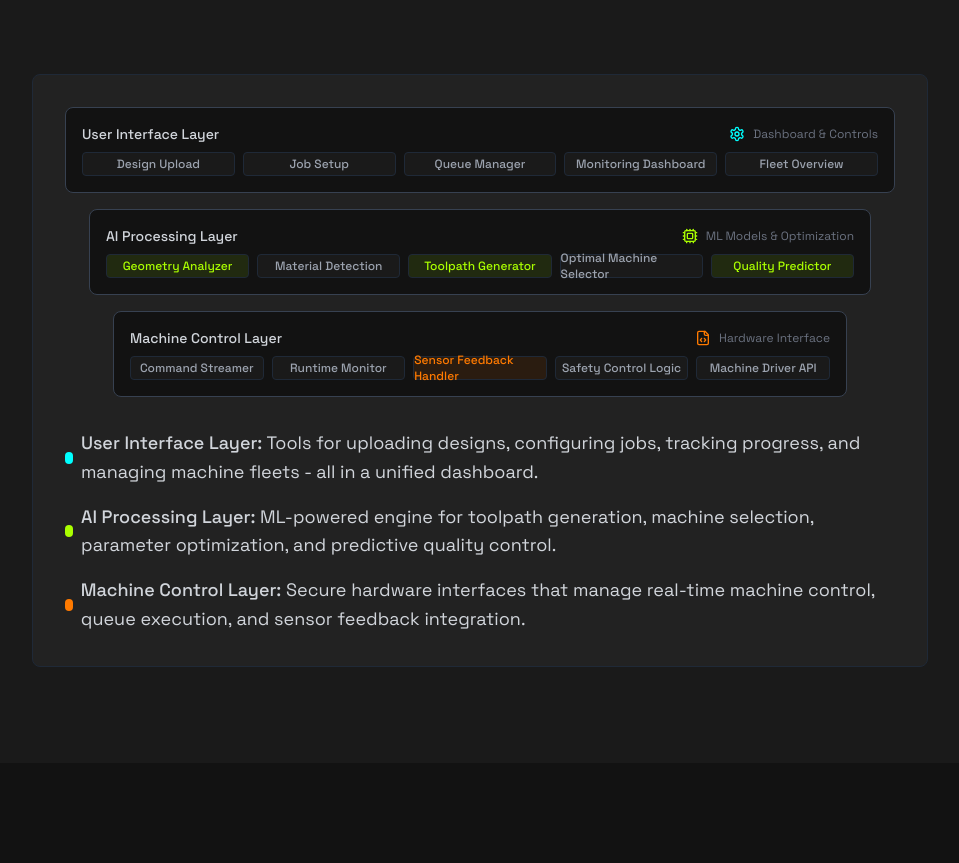
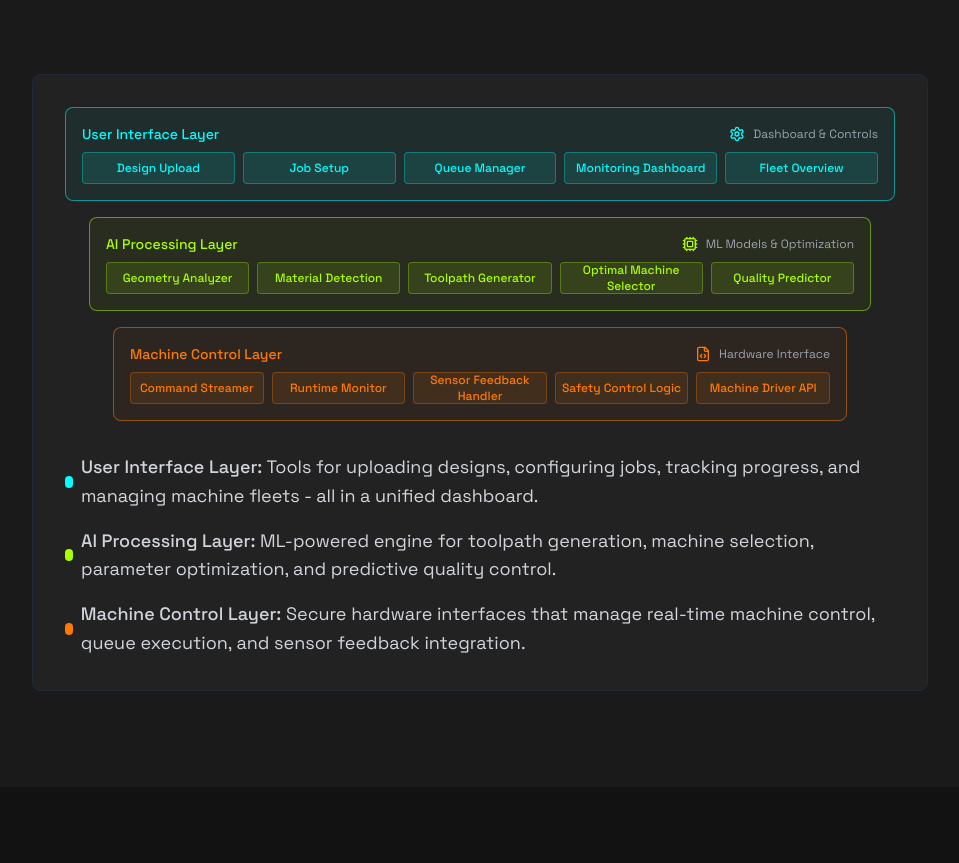
Before and after one commit to LiamBowen/microforge-genesis-os, a React (Vite) app: page /product in a window 1280 px wide. Shown: the part 2776-3639 px from the top of the page, without its empty margins (160-1119 px from the left). Built offline with nearby package versions, Linux system fonts and the light colour scheme.

Commit message:
Feat: Color code platform architecture boxes
Color-code the boxes in the Platform Architecture section based on their layer (User Interface: blue, AI Processing: green, Machine Control: orange) and center the text within each box.

```diff
--- a/src/pages/Product.tsx
+++ b/src/pages/Product.tsx
@@ -1,3 +1,4 @@
+
 import { Cpu, Cloud, Database, GitBranch, FileCode, RefreshCw, Shield, Clock, Settings } from "lucide-react";
 import RequestAccessButton from "@/components/RequestAccessButton";
 
@@ -297,85 +298,85 @@ const Product = () => {
             <div className="bg-dark-card border border-gray-800 rounded-lg p-8 opacity-0 animate-fade-in-up delay-100">
               <div className="relative">
                 {/* Layer 1 - UI */}
-                <div className="border border-gray-700 rounded-lg p-4 bg-dark z-30 relative">
+                <div className="border border-neon-cyan/50 rounded-lg p-4 bg-neon-cyan/5 z-30 relative">
                   <div className="flex justify-between items-center mb-2">
-                    <div className="text-sm font-medium text-gray-300">User Interface Layer</div>
+                    <div className="text-sm font-medium text-neon-cyan">User Interface Layer</div>
                     <div className="flex items-center">
                       <Settings className="h-4 w-4 text-neon-cyan mr-2" />
-                      <div className="text-xs text-gray-500">Dashboard & Controls</div>
+                      <div className="text-xs text-gray-400">Dashboard & Controls</div>
                     </div>
                   </div>
                   <div className="grid grid-cols-5 gap-2">
-                    <div className="border border-gray-800 rounded h-6 bg-dark-lighter flex items-center justify-center">
-                      <span className="text-xs text-gray-400 font-medium">Design Upload</span>
+                    <div className="border border-neon-cyan/30 rounded h-8 bg-neon-cyan/10 flex items-center justify-center">
+                      <span className="text-xs text-neon-cyan font-medium text-center">Design Upload</span>
                     </div>
-                    <div className="border border-gray-800 rounded h-6 bg-dark-lighter flex items-center justify-center">
-                      <span className="text-xs text-gray-400 font-medium">Job Setup</span>
+                    <div className="border border-neon-cyan/30 rounded h-8 bg-neon-cyan/10 flex items-center justify-center">
+                      <span className="text-xs text-neon-cyan font-medium text-center">Job Setup</span>
                     </div>
-                    <div className="border border-gray-800 rounded h-6 bg-dark-lighter flex items-center justify-center">
-                      <span className="text-xs text-gray-400 font-medium">Queue Manager</span>
+                    <div className="border border-neon-cyan/30 rounded h-8 bg-neon-cyan/10 flex items-center justify-center">
+                      <span className="text-xs text-neon-cyan font-medium text-center">Queue Manager</span>
                     </div>
-                    <div className="border border-gray-800 rounded h-6 bg-dark-lighter flex items-center justify-center">
-                      <span className="text-xs text-gray-400 font-medium">Monitoring Dashboard</span>
+                    <div className="border border-neon-cyan/30 rounded h-8 bg-neon-cyan/10 flex items-center justify-center">
+                      <span className="text-xs text-neon-cyan font-medium text-center">Monitoring Dashboard</span>
                     </div>
-                    <div className="border border-gray-800 rounded h-6 bg-dark-lighter flex items-center justify-center">
-                      <span className="text-xs text-gray-400 font-medium">Fleet Overview</span>
+                    <div className="border border-neon-cyan/30 rounded h-8 bg-neon-cyan/10 flex items-center justify-center">
+                      <span className="text-xs text-neon-cyan font-medium text-center">Fleet Overview</span>
                     </div>
                   </div>
                 </div>
 
                 {/* Layer 2 - AI */}
-                <div className="border border-gray-700 rounded-lg p-4 bg-dark mt-4 ml-6 mr-6 z-20 relative">
+                <div className="border border-neon-lime/50 rounded-lg p-4 bg-neon-lime/5 mt-4 ml-6 mr-6 z-20 relative">
                   <div className="flex justify-between items-center mb-2">
-                    <div className="text-sm font-medium text-gray-300">AI Processing Layer</div>
+                    <div className="text-sm font-medium text-neon-lime">AI Processing Layer</div>
                     <div className="flex items-center">
                       <Cpu className="h-4 w-4 text-neon-lime mr-2" />
-                      <div className="text-xs text-gray-500">ML Models & Optimization</div>
+                      <div className="text-xs text-gray-400">ML Models & Optimization</div>
                     </div>
                   </div>
                   <div className="grid grid-cols-5 gap-2">
-                    <div className="border border-gray-800 rounded h-6 bg-neon-lime/10 flex items-center justify-center">
-                      <span className="text-xs text-neon-lime font-medium">Geometry Analyzer</span>
+                    <div className="border border-neon-lime/30 rounded h-8 bg-neon-lime/10 flex items-center justify-center">
+                      <span className="text-xs text-neon-lime font-medium text-center">Geometry Analyzer</span>
                     </div>
-                    <div className="border border-gray-800 rounded h-6 bg-dark-lighter flex items-center justify-center">
-                      <span className="text-xs text-gray-400 font-medium">Material Detection</span>
+                    <div className="border border-neon-lime/30 rounded h-8 bg-neon-lime/10 flex items-center justify-center">
+                      <span className="text-xs text-neon-lime font-medium text-center">Material Detection</span>
                     </div>
-                    <div className="border border-gray-800 rounded h-6 bg-neon-lime/10 flex items-center justify-center">
-                      <span className="text-xs text-neon-lime font-medium">Toolpath Generator</span>
+                    <div className="border border-neon-lime/30 rounded h-8 bg-neon-lime/10 flex items-center justify-center">
+                      <span className="text-xs text-neon-lime font-medium text-center">Toolpath Generator</span>
                     </div>
-                    <div className="border border-gray-800 rounded h-6 bg-dark-lighter flex items-center justify-center">
-                      <span className="text-xs text-gray-400 font-medium">Optimal Machine Selector</span>
+                    <div className="border border-neon-lime/30 rounded h-8 bg-neon-lime/10 flex items-center justify-center">
+                      <span className="text-xs text-neon-lime font-medium text-center">Optimal Machine Selector</span>
                     </div>
-                    <div className="border border-gray-800 rounded h-6 bg-neon-lime/10 flex items-center justify-center">
-                      <span className="text-xs text-neon-lime font-medium">Quality Predictor</span>
+                    <div className="border border-neon-lime/30 rounded h-8 bg-neon-lime/10 flex items-center justify-center">
+                      <span className="text-xs text-neon-lime font-medium text-center">Quality Predictor</span>
                     </div>
                   </div>
                 </div>
 
                 {/* Layer 3 - Machine Control */}
-                <div className="border border-gray-700 rounded-lg p-4 bg-dark mt-4 ml-12 mr-12 z-10 relative">
+                <div className="border border-neon-orange/50 rounded-lg p-4 bg-neon-orange/5 mt-4 ml-12 mr-12 z-10 relative">
                   <div className="flex justify-between items-center mb-2">
-                    <div className="text-sm font-medium text-gray-300">Machine Control Layer</div>
+                    <div className="text-sm font-medium text-neon-orange">Machine Control Layer</div>
                     <div className="flex items-center">
                       <FileCode className="h-4 w-4 text-neon-orange mr-2" />
-                      <div className="text-xs text-gray-500">Hardware Interface</div>
+                      <div className="text-xs text-gray-400">Hardware Interface</div>
                     </div>
                   </div>
                   <div className="grid grid-cols-5 gap-2">
-                    <div className="border border-gray-800 rounded h-6 bg-dark-lighter flex items-center justify-center">
-                      <span className="text-xs text-gray-400 font-medium">Command Streamer</span>
+                    <div className="border border-neon-orange/30 rounded h-8 bg-neon-orange/10 flex items-center justify-center">
+                      <span className="text-xs text-neon-orange font-medium text-center">Command Streamer</span>
                     </div>
-                    <div className="border border-gray-800 rounded h-6 bg-dark-lighter flex items-center justify-center">
-                      <span className="text-xs text-gray-400 font-medium">Runtime Monitor</span>
+                    <div className="border border-neon-orange/30 rounded h-8 bg-neon-orange/10 flex items-center justify-center">
+                      <span className="text-xs text-neon-orange font-medium text-center">Runtime Monitor</span>
                     </div>
-                    <div className="border border-gray-800 rounded h-6 bg-neon-orange/10 flex items-center justify-center">
-                      <span className="text-xs text-neon-orange font-medium">Sensor Feedback Handler</span>
+                    <div className="border border-neon-orange/30 rounded h-8 bg-neon-orange/10 flex items-center justify-center">
+                      <span className="text-xs text-neon-orange font-medium text-center">Sensor Feedback Handler</span>
                     </div>
-                    <div className="border border-gray-800 rounded h-6 bg-dark-lighter flex items-center justify-center">
-                      <span className="text-xs text-gray-400 font-medium">Safety Control Logic</span>
+                    <div className="border border-neon-orange/30 rounded h-8 bg-neon-orange/10 flex items-center justify-center">
+                      <span className="text-xs text-neon-orange font-medium text-center">Safety Control Logic</span>
                     </div>
-                    <div className="border border-gray-800 rounded h-6 bg-dark-lighter flex items-center justify-center">
-                      <span className="text-xs text-gray-400 font-medium">Machine Driver API</span>
+                    <div className="border border-neon-orange/30 rounded h-8 bg-neon-orange/10 flex items-center justify-center">
+                      <span className="text-xs text-neon-orange font-medium text-center">Machine Driver API</span>
                     </div>
                   </div>
                 </div>
```
